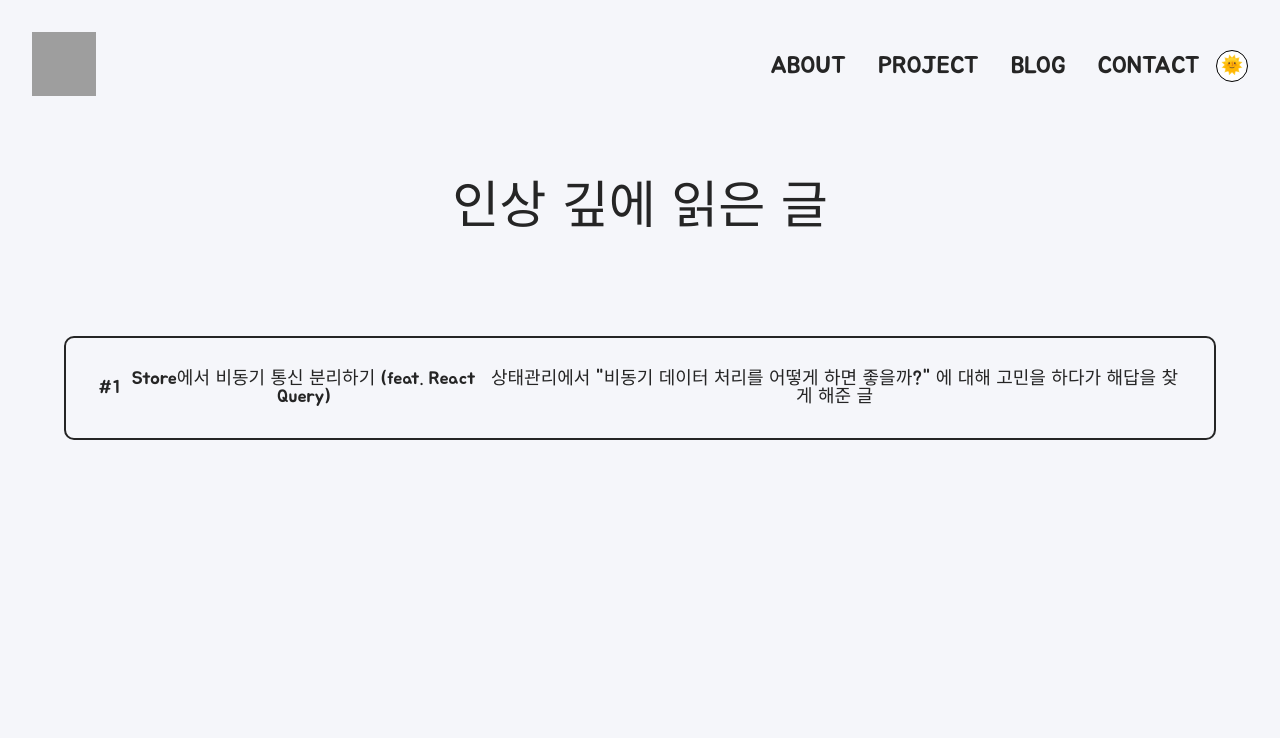
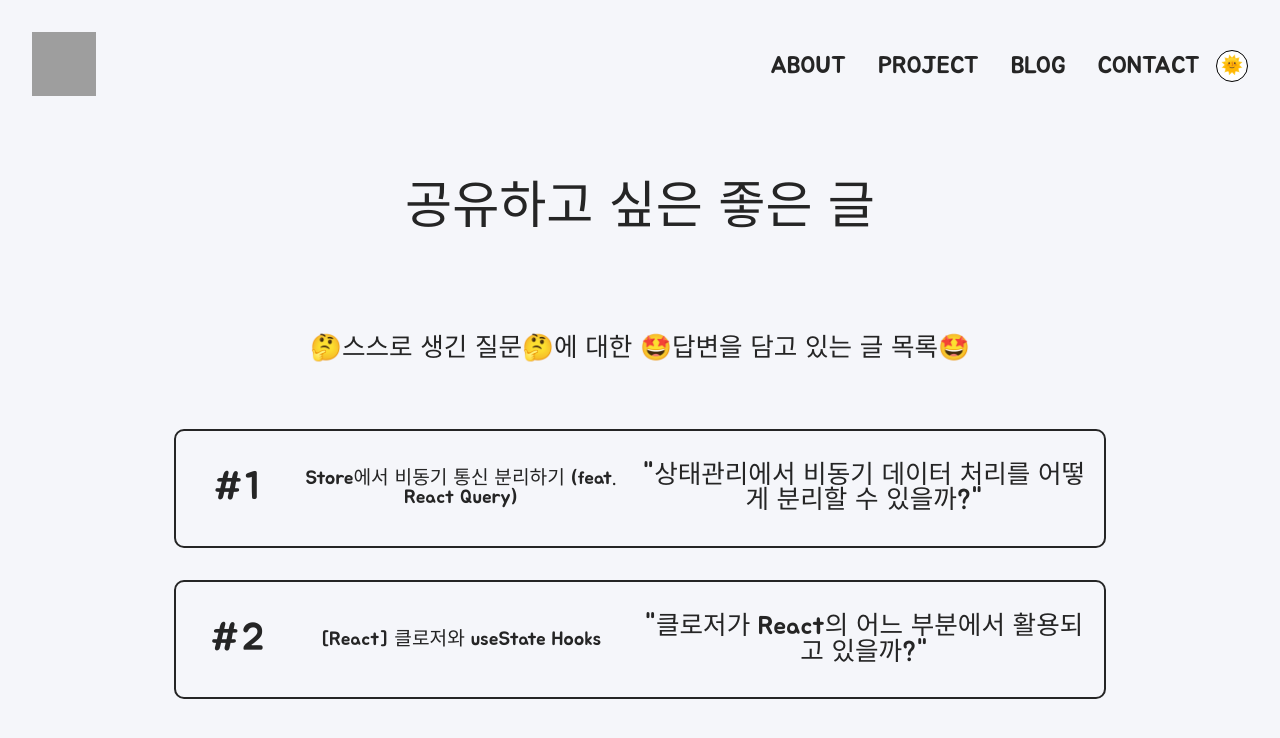
Before and after one commit to tnehd1998/Portfolio, a React (Create React App) app: page /#/blogs in a window 1280 px wide. Shown: the top 738 px of the page. Built offline with nearby package versions, Linux system fonts and the light colour scheme; grey boxes are pictures that could not be loaded.

Commit message:
feat: BlogPage 디자인 개선 및 상태관리 추가

```diff
--- a/src/pages/BlogPage/index.tsx
+++ b/src/pages/BlogPage/index.tsx
@@ -1,23 +1,36 @@
 import { Wrapper } from "./styles";
 import styled from "styled-components";
+import { useRecoilValue } from "recoil";
+import { blogState } from "../../store/blog";
 
-const BlogList = styled.ul`
-  margin-top: 1em;
-  text-align: center;
-`;
-
-const Title = styled.div`
+const Title = styled.p`
   font-size: 4vw;
   text-align: center;
   margin: 2em 0;
 `;
 
+const Description = styled.p`
+  font-size: 2vw;
+  text-align: center;
+  margin: 2em 0;
+`;
+
+const BlogList = styled.ul`
+  text-align: center;
+  display: flex;
+  justify-content: center;
+  flex-direction: column;
+  align-items: center;
+`;
+
 const Blog = styled.li`
   display: flex;
   border: 2px solid ${(props) => props.theme.textColor};
-  margin: 4em;
-  padding: 2em;
+  margin: 1em;
+  padding: 2em 1em;
   border-radius: 10px;
+  cursor: pointer;
+
   &:hover {
     transform: scale(1.1);
     transition: all 0.3s ease-in-out;
@@ -26,41 +39,46 @@ const Blog = styled.li`
 
 const Link = styled.a`
   text-decoration: none;
-  font-size: 1.125em;
+  width: 70vw;
   color: ${(props) => props.theme.textColor};
   display: flex;
   justify-content: center;
   align-items: center;
+`;
 
-  @media (max-width: 1150px) {
-    font-size: 1em;
-  }
+const BlogNumber = styled.p`
+  font-size: 3vw;
+  width: 10%;
+`;
 
-  @media (max-width: 768px) {
-    font-size: 0.75em;
-    margin-bottom: 0.75em;
-  }
+const BlogTitle = styled.p`
+  font-size: 1.5vw;
+  width: 40%;
+`;
+
+const BlogComment = styled.p`
+  font-size: 2vw;
+  width: 50%;
 `;
 
 const BlogPage = () => {
+  const blogs = useRecoilValue(blogState);
   return (
     <Wrapper>
-      <Title>인상 깊에 읽은 글</Title>
+      <Title>공유하고 싶은 좋은 글</Title>
+      <Description>
+        🤔스스로 생긴 질문🤔에 대한 🤩답변을 담고 있는 글 목록🤩
+      </Description>
       <BlogList>
-        <Blog>
-          <Link
-            href="https://techblog.woowahan.com/6339/"
-            target="_blank"
-            rel="noreferrer"
-          >
-            <h1>#1</h1>
-            <h1>Store에서 비동기 통신 분리하기 (feat. React Query)</h1>
-            <h3>
-              상태관리에서 "비동기 데이터 처리를 어떻게 하면 좋을까?" 에 대해
-              고민을 하다가 해답을 찾게 해준 글
-            </h3>
-          </Link>
-        </Blog>
+        {blogs.map((blog) => (
+          <Blog>
+            <Link href={blog.blogLink} target="_blank" rel="noreferrer">
+              <BlogNumber>{`#${blog.blogId}`}</BlogNumber>
+              <BlogTitle>{blog.title}</BlogTitle>
+              <BlogComment>{`"${blog.question}"`}</BlogComment>
+            </Link>
+          </Blog>
+        ))}
       </BlogList>
     </Wrapper>
   );
--- /dev/null
+++ b/src/store/blog.ts
@@ -0,0 +1,20 @@
+import { atom } from "recoil";
+import { IBlog } from "../types/blog.type";
+
+export const blogState = atom<IBlog[]>({
+  key: "blogState",
+  default: [
+    {
+      blogId: 1,
+      blogLink: "https://techblog.woowahan.com/6339/",
+      title: "Store에서 비동기 통신 분리하기 (feat. React Query)",
+      question: "상태관리에서 비동기 데이터 처리를 어떻게 분리할 수 있을까?",
+    },
+    {
+      blogId: 2,
+      blogLink: "https://yeoulcoding.tistory.com/149",
+      title: "[React] 클로저와 useState Hooks",
+      question: "클로저가 React의 어느 부분에서 활용되고 있을까?",
+    },
+  ],
+});
--- /dev/null
+++ b/src/types/blog.type.ts
@@ -0,0 +1,6 @@
+export interface IBlog {
+  blogId: number;
+  blogLink: string;
+  title: string;
+  question: string;
+}
```
